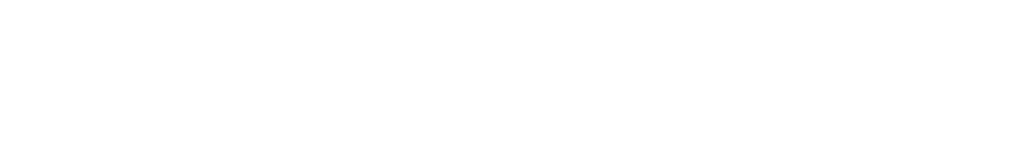
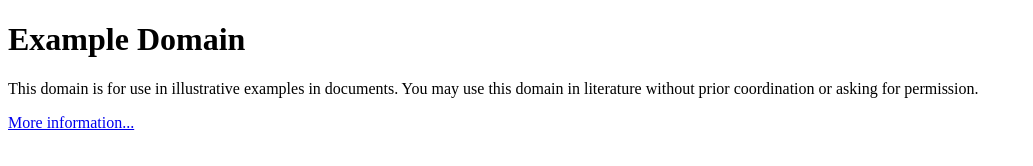
Before and after one commit to stastakh/Example-Domain, a plain HTML site: page index.html in a window 1280 px wide. Shown: the whole page, without its empty margins (0-1033 px from the left). Drawn offline with Linux system fonts and the light colour scheme.

Commit message:
create markup in index.html

```diff
--- a/index.html
+++ b/index.html
@@ -7,5 +7,17 @@
     <title>Document</title>
     <link rel="stylesheet" type="text/css" href="css/style.css" />
   </head>
-  <body></body>
+  <body>
+    <div>
+      <h1>Example Domain</h1>
+      <p>
+        This domain is for use in illustrative examples in documents. You may
+        use this domain in literature without prior coordination or asking for
+        permission.
+      </p>
+      <p>
+        <a href="https://www.iana.org/domains/example">More information...</a>
+      </p>
+    </div>
+  </body>
 </html>
```
